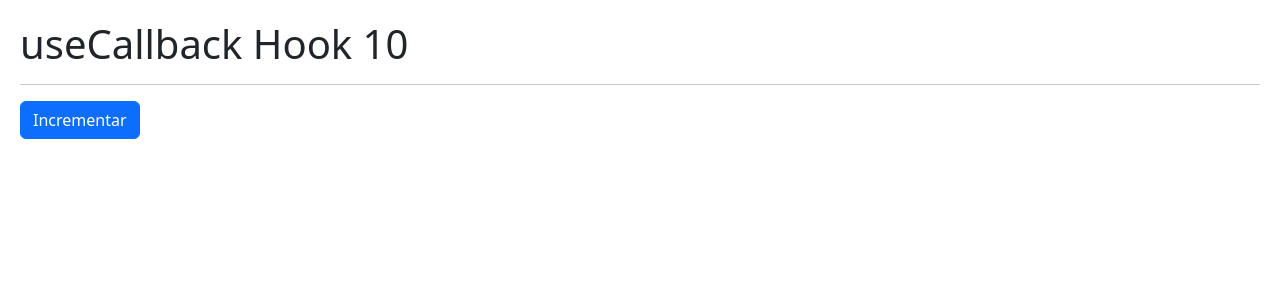
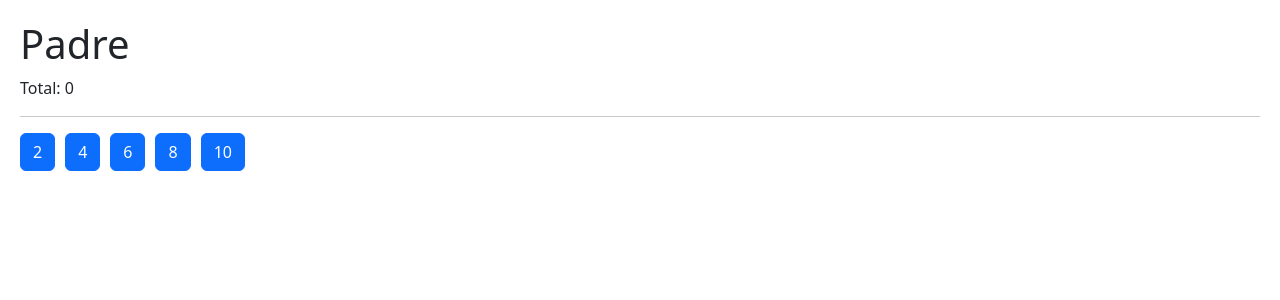
Before and after one commit to gustavcaves/05-hooks-app-fh, a React (Vite) app: page / in a window 1280 px wide. Shown: the top 300 px of the page. Built offline with nearby package versions, Linux system fonts and the light colour scheme.

Commit message:
father and son practical exercises

```diff
--- a/src/07-tarea-memo/Hijo.js
+++ b/src/07-tarea-memo/Hijo.jsx
@@ -1,4 +1,3 @@
-import React from 'react'
 
 export const Hijo = ({ numero, incrementar }) => {
 
--- a/src/07-tarea-memo/Padre.js
+++ b/src/07-tarea-memo/Padre.jsx
@@ -1,4 +1,3 @@
-import React from 'react'
 import { Hijo } from './Hijo'
 import { useState } from 'react';
 
--- a/src/main.jsx
+++ b/src/main.jsx
@@ -1,6 +1,7 @@
 import React from 'react'
 import ReactDOM from 'react-dom/client'
 import { CallBackHook } from './06-memos/CallBackHook'
+import { Padre } from './07-tarea-memo/Padre'
 // import { MemoHook } from './06-memos/MemoHook'
 // import { CounterApp } from './01-useState/CounterApp'
 // import { CounterWithCustomHook } from './01-useState/CounterWithCustomHook'
@@ -15,6 +16,6 @@ import './index.css'
 
 ReactDOM.createRoot(document.getElementById('root')).render(
   // <React.StrictMode>
-    <CallBackHook />
+    <Padre />
   // </React.StrictMode>
 )
```
